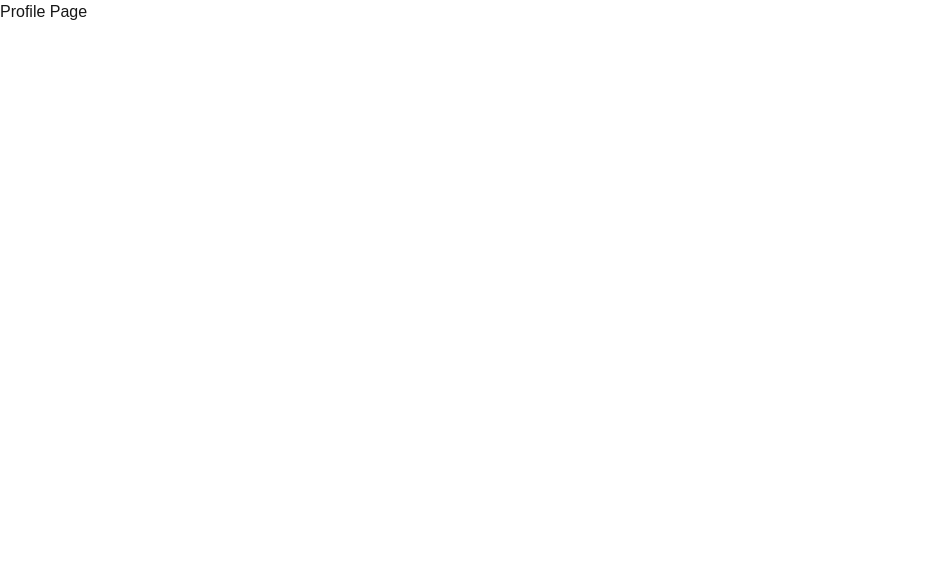
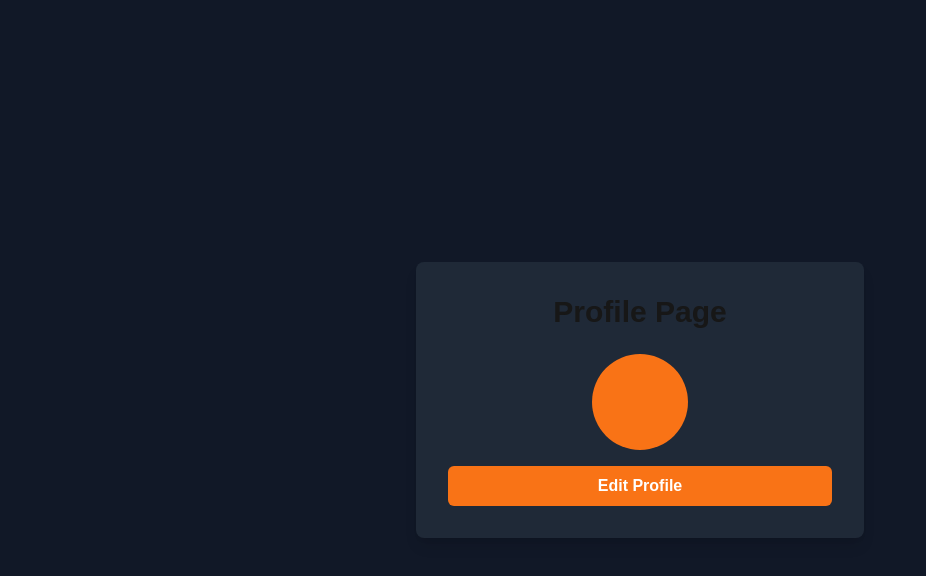
Before and after one commit to TheAdroitDev/next-js-auth, a Next.js app: page /profile in a window 1280 px wide. Shown: the top 576 px of the page, without its empty margins (0-926 px from the left). Built offline with nearby package versions, Linux system fonts and the light colour scheme.

Commit message:
Update page.tsx

```diff
--- a/src/app/profile/page.tsx
+++ b/src/app/profile/page.tsx
@@ -1,7 +1,20 @@
-export default function Profilepage() {
+"use client"
+export default function ProfilePage() {
+  const handleClick = () => {
+    alert("Will available soon!")
+  }
   return (
-    <div>
-      Profile Page
+    <div className="flex flex-col justify-center items-center min-h-screen bg-gray-900">
+      <div className="shadow-lg rounded-lg p-8 w-full max-w-md bg-gray-800">
+        <h1 className="text-3xl font-bold text-center mb-6">Profile Page</h1>
+        <div className="flex flex-col items-center">
+          <div className="w-24 h-24 bg-orange-500 rounded-full mb-4"></div>
+
+          <button onClick={handleClick} className="w-full py-2 font-semibold text-white bg-orange-500 hover:bg-orange-600 rounded-md focus:outline-none">
+            Edit Profile
+          </button>
+        </div>
+      </div>
     </div>
-  )
+  );
 }
```
